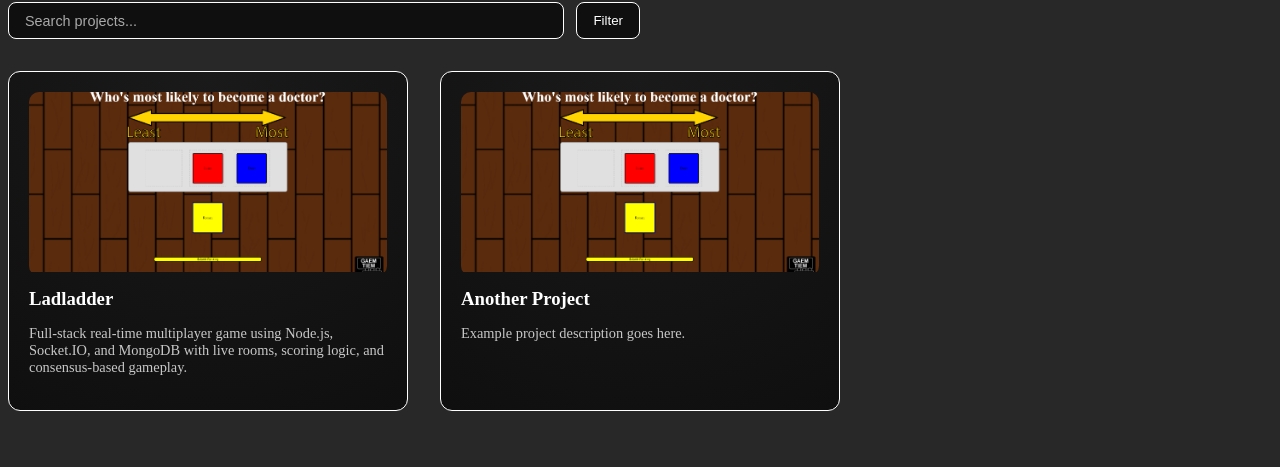
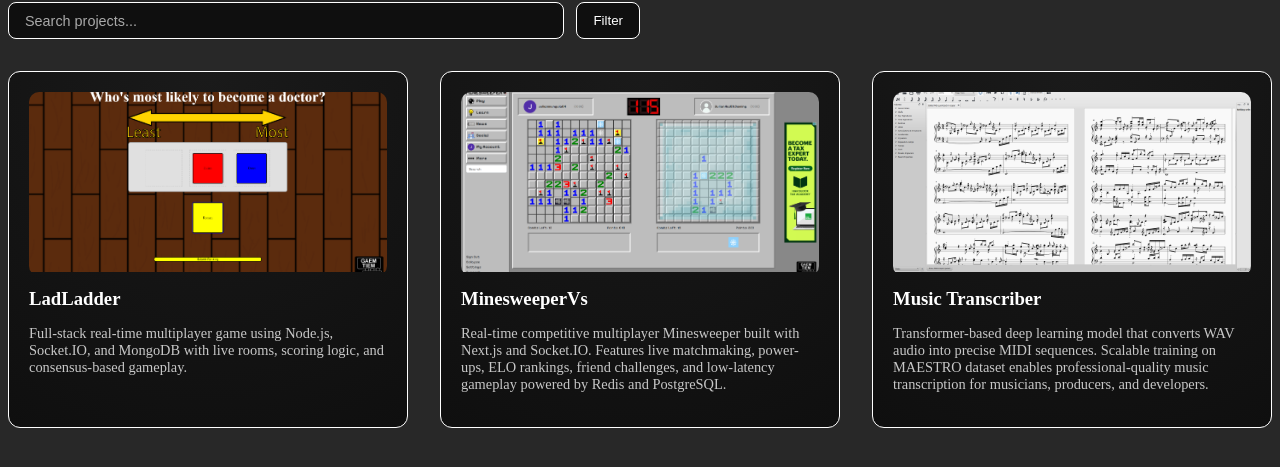
Before and after one commit to JulianMunguia04/personal-portfolio, a Vue app in the folder frontend/: page / in a window 1280 px wide. Shown: the part 885-1352 px from the top of the page. Built offline with nearby package versions, Linux system fonts and the light colour scheme.

Commit message:
Projects

```diff
--- a/frontend/src/components/ProjectsOverview.vue
+++ b/frontend/src/components/ProjectsOverview.vue
@@ -4,18 +4,58 @@
 const projects = ref([
   {
     id: 1,
-    name: "Ladladder",
+    name: "LadLadder",
     shortDescription:
       "Full-stack real-time multiplayer game using Node.js, Socket.IO, and MongoDB with live rooms, scoring logic, and consensus-based gameplay.",
     photoLink: "/project-previews/ladladder-preview.png",
-    technologies: ["javascript", "html", "css", "node", "mongodb", "socketio"]
+    technologies: [
+        "javascript",
+        "html",
+        "css",
+        "node",
+        "express",
+        "socketio",
+        "mongodb",
+        "mongoose",
+        "ejs",
+        "aws",
+        "pm2"
+    ]
   },
   {
     id: 2,
-    name: "Another Project",
-    shortDescription: "Example project description goes here.",
-    photoLink: "/project-previews/ladladder-preview.png",
-    technologies: ["javascript", "vue", "css", "docker", "kubernetes", "fortnite", "rells", "sasd", "dasds", "dasdd", "dassf",]
+    name: "MinesweeperVs",
+    shortDescription:
+        "Real-time competitive multiplayer Minesweeper built with Next.js and Socket.IO. Features live matchmaking, power-ups, ELO rankings, friend challenges, and low-latency gameplay powered by Redis and PostgreSQL.",
+    photoLink: "/project-previews/minesweepervs-preview.png",
+    technologies: [
+        "javascript",
+        "typescript",
+        "react",
+        "nextjs",
+        "node",
+        "socketio",
+        "postgresql",
+        "redis",
+        "docker"
+    ]
+  },
+  {
+    id: 3,
+    name: "Music Transcriber",
+    shortDescription:
+        "Transformer-based deep learning model that converts WAV audio into precise MIDI sequences. Scalable training on MAESTRO dataset enables professional-quality music transcription for musicians, producers, and developers.",
+    photoLink: "/project-previews/music-transcriber-preview.png",
+    technologies: [
+        "python",
+        "tensorflow",
+        "keras",
+        "numpy",
+        "librosa",
+        "midi",
+        "jupyter",
+        "git"
+    ]
   }
 ])
 
```
Also changed, not shown: frontend/public/project-previews/minesweepervs-preview.png (added), frontend/public/project-previews/music-transcriber-preview.png (added).
